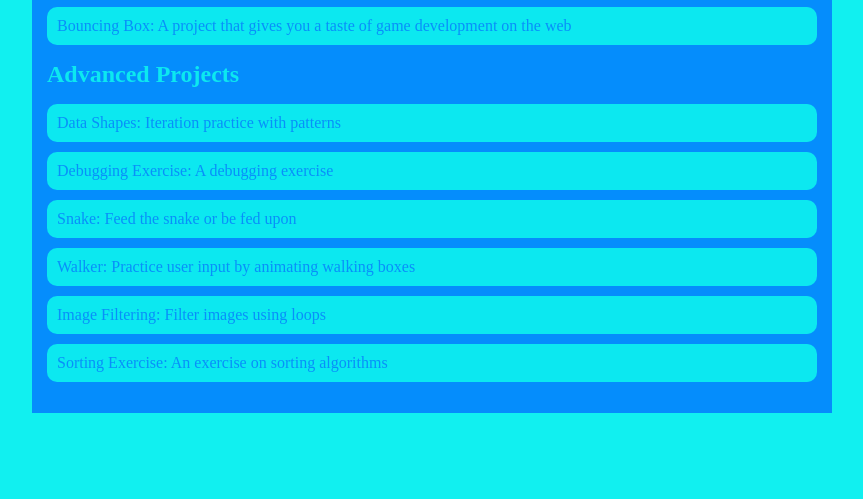
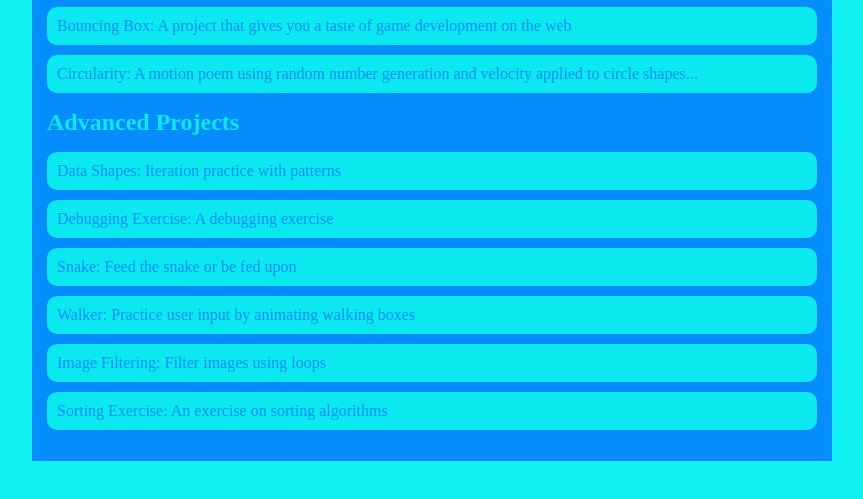
Before and after one commit to agore1234/agore1234.github.io, a plain HTML site: page portfolio.html in a window 1280 px wide. Shown: the part 217-716 px from the top of the page, without its empty margins (208-1071 px from the left). Drawn offline with Linux system fonts and the light colour scheme.

```diff
--- a/portfolio.html
+++ b/portfolio.html
@@ -24,6 +24,7 @@
                 <ul id="portfolio">
                     <li><a href="projects/platformer/">Platformer: A cannon - dodging, collectible - grabbing adventure game for Halleb0t</a></li>
                     <li><a href="projects/bouncing-box/">Bouncing Box: A project that gives you a taste of game development on the web </a></li>
+                    <li><a href="projects/circularity/">Circularity: A motion poem using random number generation and velocity applied to circle shapes...</a></li>
 
                 </ul>
                 <h2>Advanced Projects</h2>
```
